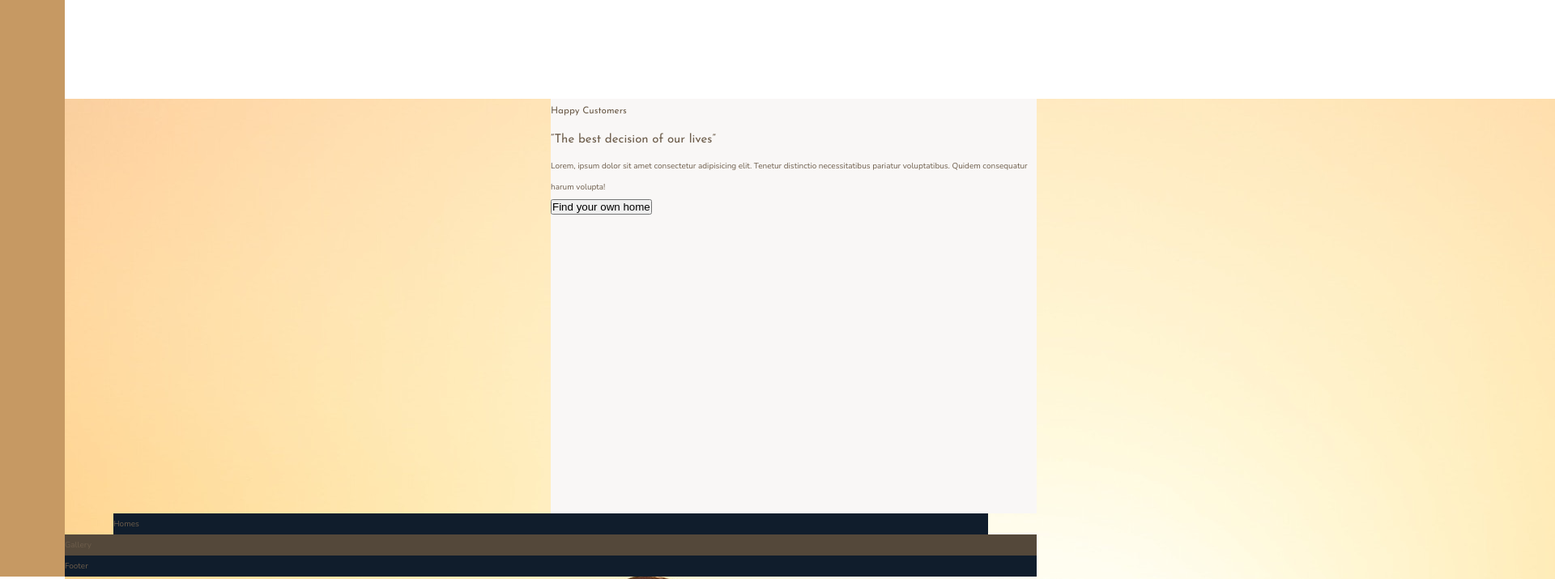
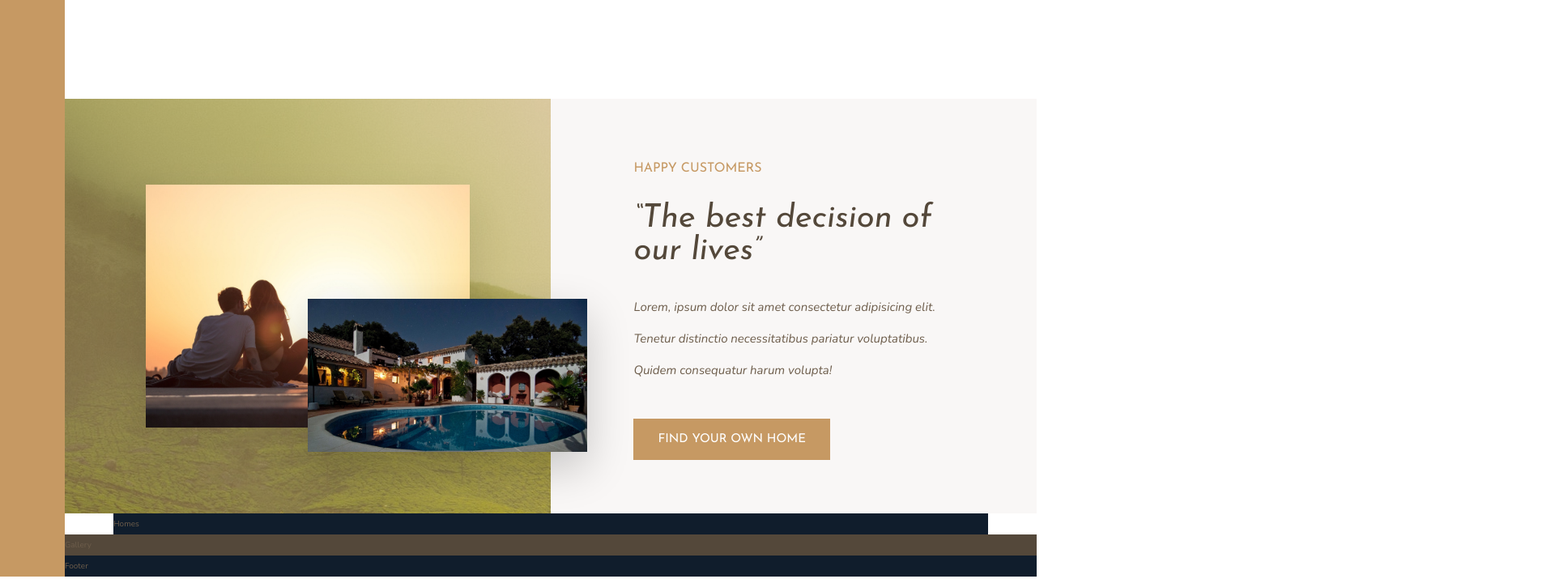
Before and after one commit to AndrewUAR/nexter-css_grid-sass, a website: page index.html in a window 1280 px wide. Shown: the part 1360-2075 px from the top of the page at 81% size, 1920 px wide, since content can reach past the window. Drawn offline with nearby package versions, Linux system fonts and the light colour scheme.

Commit message:
css recompiled

```diff
--- a/sass/main.css
+++ b/sass/main.css
@@ -36,6 +36,26 @@ body {
   font-weight: 400;
 }
 
+.heading-2 {
+  font-size: 4rem;
+  font-style: italic;
+  line-height: 1;
+}
+
+.heading-2--light {
+  color: #f9f7f6;
+}
+
+.heading-2--dark {
+  color: #54483A;
+}
+
+.heading-3 {
+  font-size: 1.6rem;
+  color: #c69963;
+  text-transform: uppercase;
+}
+
 .heading-4 {
   font-size: 1.9rem;
 }
@@ -46,6 +66,40 @@ body {
 
 .heading-4--dark {
   color: #54483A;
+}
+
+.btn {
+  background-color: #c69963;
+  color: #fff;
+  border: none;
+  border-radius: 0;
+  font-family: "Josefin Sans", sans-serif;
+  font-size: 1.5rem;
+  text-transform: uppercase;
+  padding: 1.8rem 3rem;
+  cursor: pointer;
+  -webkit-transition: all .2s;
+  transition: all .2s;
+}
+
+.btn:hover {
+  background-color: #B28451;
+}
+
+.mb-sm {
+  margin-bottom: 2rem;
+}
+
+.mb-md {
+  margin-bottom: 3rem;
+}
+
+.mb-lg {
+  margin-bottom: 4rem;
+}
+
+.mb-hg {
+  margin-bottom: 8rem;
 }
 
 .sidebar {
@@ -105,11 +159,59 @@ body {
 .story__pictures {
   background-color: #c69963;
   grid-column: full-start / col-end 4;
+  background-image: -webkit-gradient(linear, left top, left bottom, from(rgba(198, 153, 99, 0.5))), url(../img/back.jpg);
+  background-image: linear-gradient(rgba(198, 153, 99, 0.5)), url(../img/back.jpg);
+  display: -ms-grid;
+  display: grid;
+  -ms-grid-rows: (1fr)[6];
+      grid-template-rows: repeat(6, 1fr);
+  -ms-grid-columns: (1fr)[6];
+      grid-template-columns: repeat(6, 1fr);
+  -webkit-box-align: center;
+      -ms-flex-align: center;
+          align-items: center;
+}
+
+.story__img--1 {
+  width: 100%;
+  -ms-grid-row: 2;
+  -ms-grid-row-span: 4;
+  grid-row: 2 / 6;
+  -ms-grid-column: 2;
+  -ms-grid-column-span: 4;
+  grid-column: 2 / 6;
+  -webkit-box-shadow: 0 2rem 5rem rgba(0, 0, 0, 0.1);
+          box-shadow: 0 2rem 5rem rgba(0, 0, 0, 0.1);
+}
+
+.story__img--2 {
+  width: 115%;
+  -ms-grid-row: 4;
+  -ms-grid-row-span: 2;
+  grid-row: 4 / 6;
+  -ms-grid-column: 4;
+  -ms-grid-column-span: 3;
+  grid-column: 4 / 7;
+  z-index: 1;
+  -webkit-box-shadow: 0 2rem 5rem rgba(0, 0, 0, 0.2);
+          box-shadow: 0 2rem 5rem rgba(0, 0, 0, 0.2);
 }
 
 .story__content {
   background-color: #f9f7f6;
   grid-column: col-start 5 / full-end;
+  padding: 6rem 8vw;
+  display: -ms-grid;
+  display: grid;
+  -ms-flex-line-pack: center;
+      align-content: center;
+  justify-items: start;
+}
+
+.story__text {
+  font-size: 1.5rem;
+  font-style: italic;
+  margin-bottom: 4rem;
 }
 
 .homes {
```
Also changed, not shown: 1 other file.
